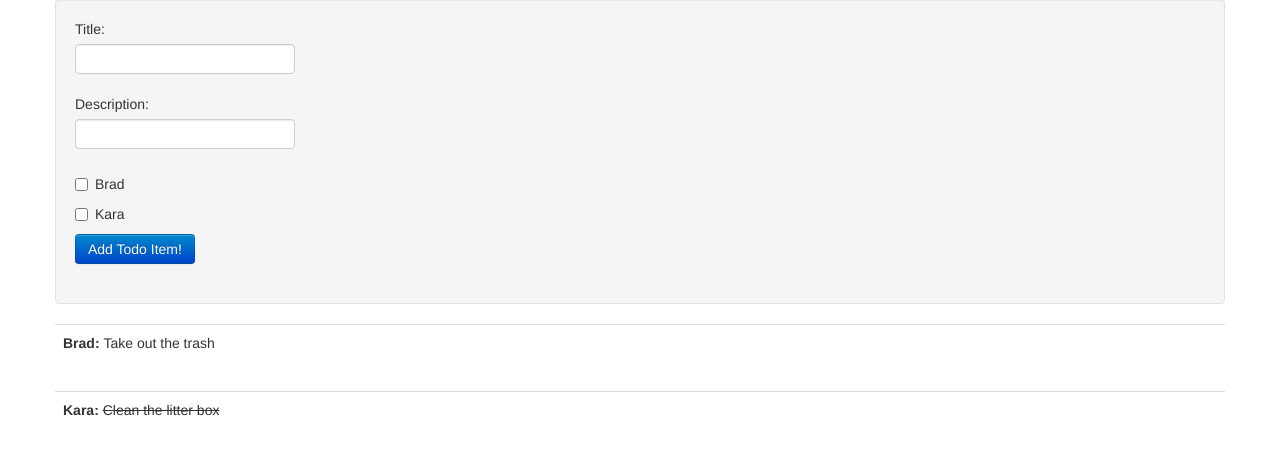
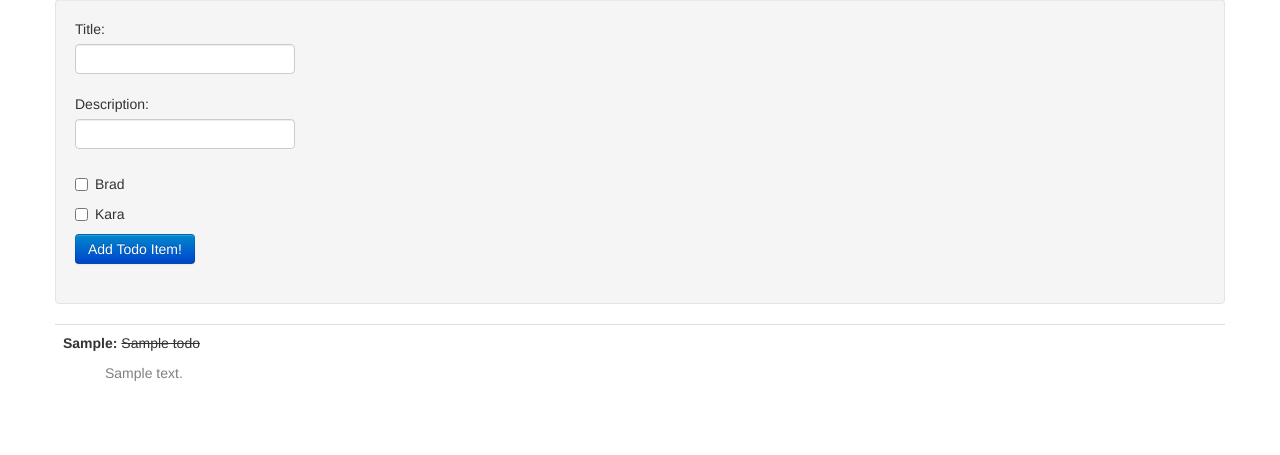
Before and after one commit to SlayterDev/statusboard, a Flask app: page /todolist in a window 1280 px wide. Shown: the part 63-518 px from the top of the page. Run offline with Flask 2, Linux system fonts and the light colour scheme; a user stored in the database is signed in; tables that the repository leaves empty hold one stand-in row (values such as "Sample post"); some libraries are stand-ins or nearby versions.

Commit message:
Can add todo items to database

```diff
--- a/app/models.py
+++ b/app/models.py
@@ -13,6 +13,8 @@ class Todo(db.Model):
 		return '<Todo %r>' % (self.title)
 
 class User():
+	username = ""
+
 	def is_authenticated(self):
 		return True
 
--- a/app/templates/todo.html
+++ b/app/templates/todo.html
@@ -7,6 +7,7 @@
 			{% else %}
 			{{ todo.title }}
 			{% endif %}</p>
+			<p style="padding-left:3em; color: grey;">{{ todo.description }}</p>
 		</td>
 	</tr>
 </table>
--- a/app/templates/todolist-client.html
+++ b/app/templates/todolist-client.html
@@ -1,6 +1,7 @@
 {% extends "base.html" %}
 {% block content %}
 {% include 'nav.html' %}
+{% include 'flash.html' %}
 <div class="well">
 	<form class="form-hotizontal" action="" method="post" name="addTodo">
 		{{ form.hidden_tag() }}
@@ -27,7 +28,7 @@
 			</div>
 			<div class="controls">
 				<label class="checkbox" for="forKara">
-				{{ form.forBrad }} Kara
+				{{ form.forKara }} Kara
 			</label>
 			</div>
 		</div>
--- a/app/views.py
+++ b/app/views.py
@@ -1,6 +1,7 @@
 from flask import render_template, flash, redirect, url_for, session, request, g
 from flask.ext.login import login_user, logout_user, current_user, login_required
 from app import app, db, lm
+from datetime import datetime
 from .forms import LoginForm, AddTodoForm
 from .models import Todo, User
 
@@ -32,18 +33,7 @@ def before_request():
 @app.route('/index')
 @login_required
 def index():
-	todos = [
-		{
-			'title': 'Take out the trash',
-			'assigned': 'Brad',
-			'done': False
-		},
-		{
-			'title': 'Clean the litter box',
-			'assigned': 'Kara',
-			'done': True
-		}
-	]
+	todos = reversed(Todo.query.all())
 
 	return render_template('index.html', title='Home', user=g.user,
 							todos=todos)
@@ -64,23 +54,28 @@ def login():
 		return after_login(form.username.data, form.password.data)
 	return render_template('login.html', title='Login', form=form)
 
-@app.route('/todolist')
+@app.route('/todolist', methods=['GET', 'POST'])
 @login_required
 def todolist():
-	todos = [
-		{
-			'title': 'Take out the trash',
-			'assigned': 'Brad',
-			'done': False
-		},
-		{
-			'title': 'Clean the litter box',
-			'assigned': 'Kara',
-			'done': True
-		}
-	]
+	todos = reversed(Todo.query.all())
 
 	form = AddTodoForm()
+	if form.validate_on_submit():
+		assigned = ""
+		if form.forBrad.data:
+			assigned += "Brad "
+		if form.forKara.data:
+			if "Brad" in assigned:
+				assigned += "and "
+			assigned += "Kara "
+
+		t = Todo(title=form.title.data, description=form.description.data,
+				assigned=assigned, timestamp=datetime.utcnow(),
+				creator=g.user.username, done=False)
+		db.session.add(t)
+		db.session.commit()
+		flash('Your todo item has been added!')
+		return redirect(url_for('todolist'))
 
 	return render_template('todolist-client.html', title='Todo',
 							user=g.user, todos=todos, form=form)
```
